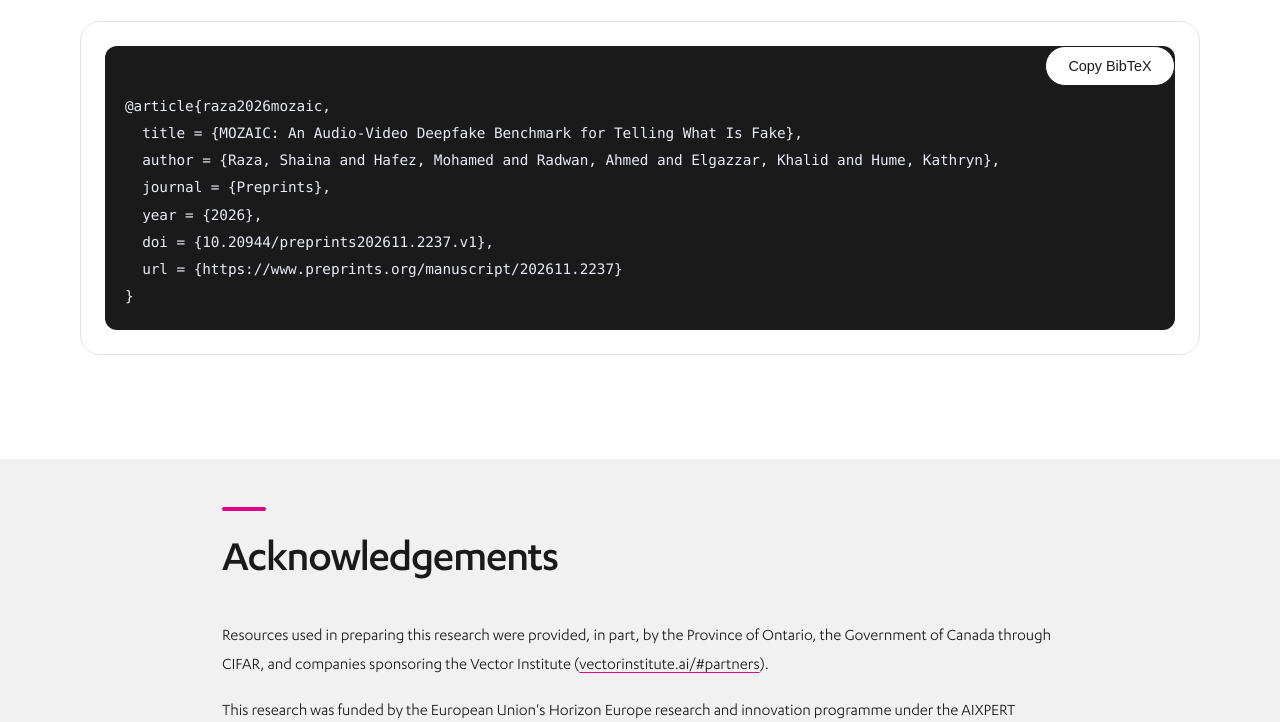
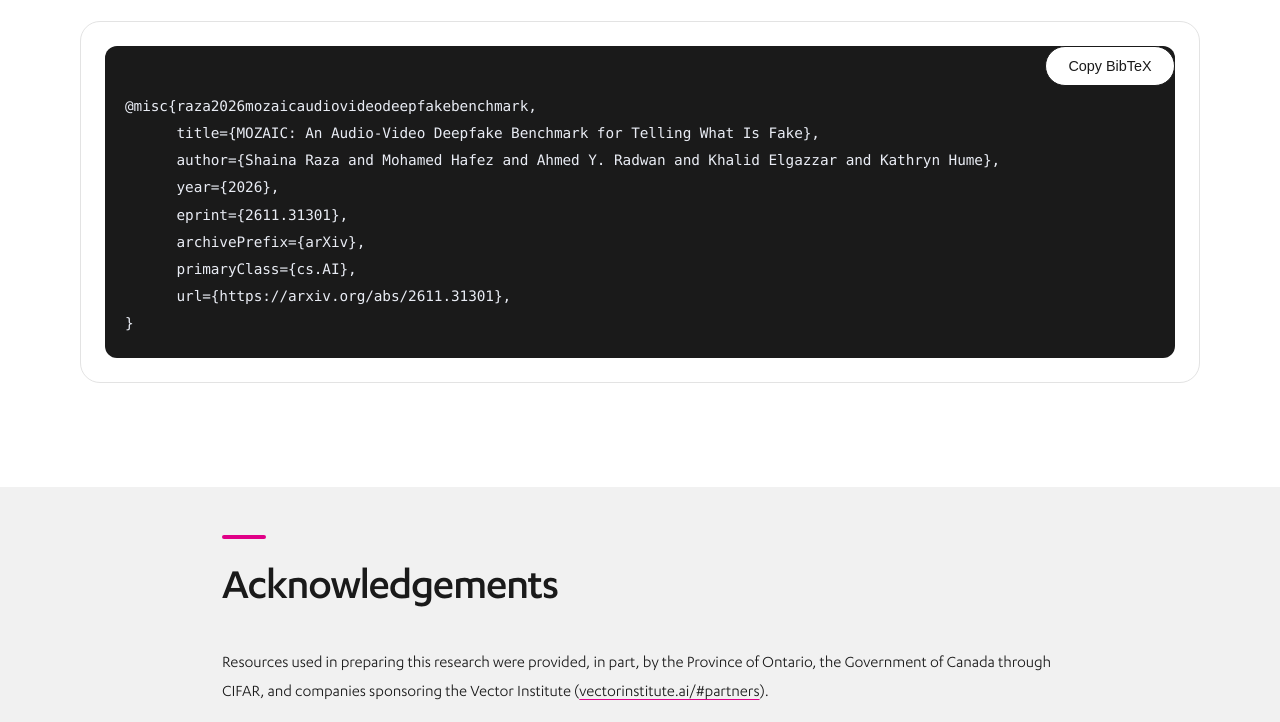
Before and after one commit to VectorInstitute/mozaic, a plain HTML site: page docs/index.html in a window 1280 px wide. Shown: the part 11031-11753 px from the top of the page. Drawn offline with Linux system fonts and the light colour scheme.

Commit message:
Change paper URL and update BibTeX citation
Updated the paper link and BibTeX citation format.

```diff
--- a/docs/index.html
+++ b/docs/index.html
@@ -39,7 +39,7 @@
             <!--  <a class="btn soon" href="#" aria-disabled="true" title="Available on release">Paper (soon)</a>
            <a class="btn soon" href="#" aria-disabled="true" title="Available on release">arXiv (soon)</a> -->
 
-           <a class="btn btn-primary" href="https://www.preprints.org/manuscript/202611.2237" target="_blank" rel="noopener">📄 Paper</a>
+           <a class="btn btn-primary" href="https://arxiv.org/abs/2611.31301" target="_blank" rel="noopener">📄 Paper</a>
 
             <a class="btn btn-primary" href="https://huggingface.co/datasets/vector-institute/Mozaic" target="_blank" rel="noopener"><span aria-hidden="true">🤗</span> Dataset</a>
             <a class="btn btn-primary" href="https://github.com/VectorInstitute/mozaic" target="_blank" rel="noopener"><svg viewBox="0 0 16 16" aria-hidden="true"><path fill="currentColor" d="M8 0C3.58 0 0 3.58 0 8c0 3.54 2.29 6.53 5.47 7.59.4.07.55-.17.55-.38 0-.19-.01-.82-.01-1.49-2.01.37-2.53-.49-2.69-.94-.09-.23-.48-.94-.82-1.13-.28-.15-.68-.52-.01-.53.63-.01 1.08.58 1.23.82.72 1.21 1.87.87 2.33.66.07-.52.28-.87.51-1.07-1.78-.2-3.64-.89-3.64-3.95 0-.87.31-1.59.82-2.15-.08-.2-.36-1.02.08-2.12 0 0 .67-.21 2.2.82.64-.18 1.32-.27 2-.27.68 0 1.36.09 2 .27 1.53-1.04 2.2-.82 2.2-.82.44 1.1.16 1.92.08 2.12.51.56.82 1.27.82 2.15 0 3.07-1.87 3.75-3.65 3.95.29.25.54.73.54 1.48 0 1.07-.01 1.93-.01 2.2 0 .21.15.46.55.38A8.013 8.013 0 0016 8c0-4.42-3.58-8-8-8z"/></svg> Code</a>
@@ -274,13 +274,14 @@ torchrun --nproc_per_node=4 -m mozaic.training.run_train --config avhubert/t1_ln
       <div class="bibtex-section">
         <button class="btn btn-small btn-copy" type="button" data-target="bibtex">Copy BibTeX</button>
         <pre class="bibtex" id="bibtex"><code>
-@article{raza2026mozaic,
-  title = {MOZAIC: An Audio-Video Deepfake Benchmark for Telling What Is Fake},
-  author = {Raza, Shaina and Hafez, Mohamed and Radwan, Ahmed and Elgazzar, Khalid and Hume, Kathryn},
-  journal = {Preprints},
-  year = {2026},
-  doi = {10.20944/preprints202611.2237.v1},
-  url = {https://www.preprints.org/manuscript/202611.2237}
+@misc{raza2026mozaicaudiovideodeepfakebenchmark,
+      title={MOZAIC: An Audio-Video Deepfake Benchmark for Telling What Is Fake},
+      author={Shaina Raza and Mohamed Hafez and Ahmed Y. Radwan and Khalid Elgazzar and Kathryn Hume},
+      year={2026},
+      eprint={2611.31301},
+      archivePrefix={arXiv},
+      primaryClass={cs.AI},
+      url={https://arxiv.org/abs/2611.31301},
 }
 </code></pre>
       </div>
```
